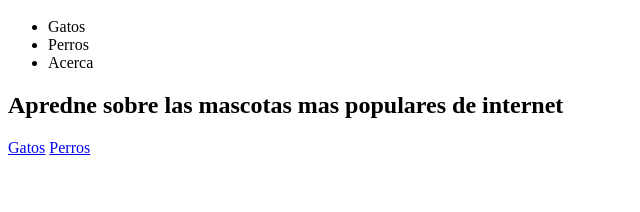
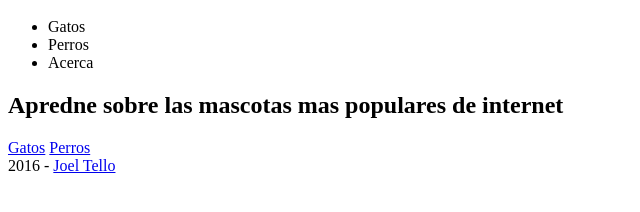
Before and after one commit to Jetzahel/htmlycss0, a plain HTML site: page index.html in a window 1280 px wide. Shown: the part 26-238 px from the top of the page, without its empty margins (0-640 px from the left). Drawn offline with Linux system fonts and the light colour scheme.

Commit message:
Terminado el footer nivel estructura

```diff
--- a/index.html
+++ b/index.html
@@ -22,5 +22,9 @@
 			<a href="gatos.html">Gatos</a>
 			<a href="perros.html">Perros</a>
 		</section>
+
+		<footer>
+			2016 - <a href="http://twitter.com/Jetzahel">Joel Tello</a>
+		</footer>
 	</body>
 </html>
```
